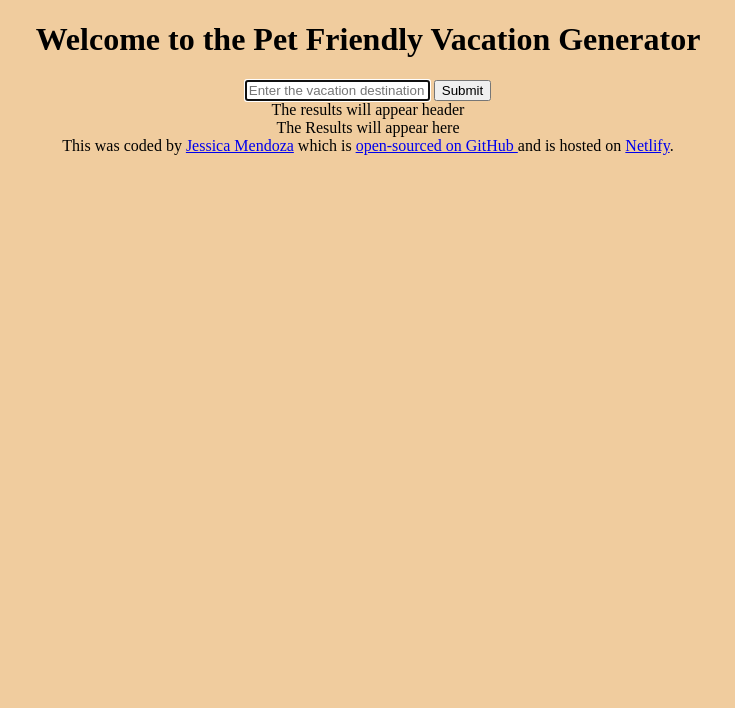
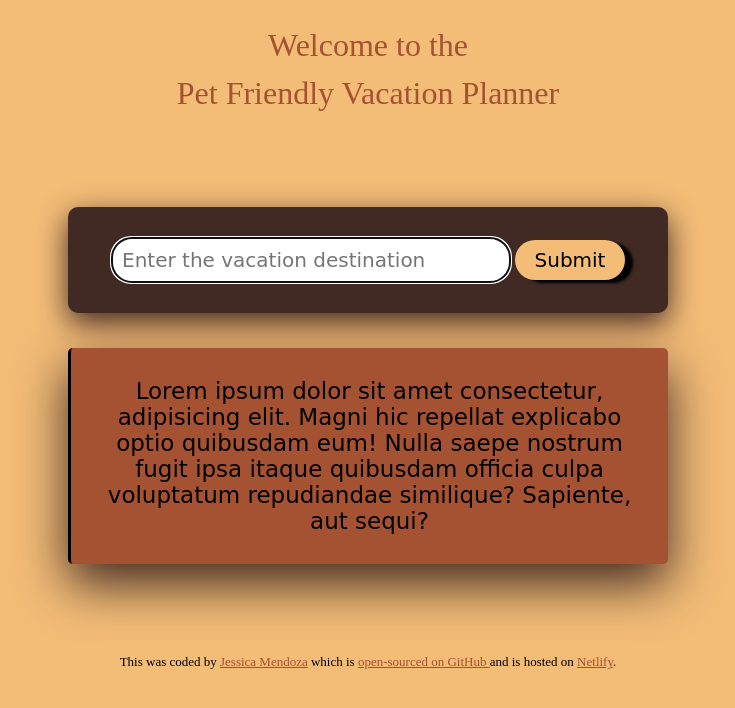
Before and after one commit to JessiceM/pet-friendly-vacation-generator, a plain HTML site: page index.html in a window 1280 px wide. Shown: the whole page, without its empty margins (272-1007 px from the left). Drawn offline with Linux system fonts and the light colour scheme; a web font is replaced by a local one.

Commit message:
Added Classes and Styling

```diff
--- a/index.html
+++ b/index.html
@@ -4,20 +4,30 @@
     <meta charset="UTF-8" />
     <meta name="viewport" content="width=device-width, initial-scale=1.0" />
     <link rel="stylesheet" href="src/style.css" />
+    <link rel="preconnect" href="https://fonts.googleapis.com" />
+    <link rel="preconnect" href="https://fonts.gstatic.com" crossorigin />
+    <link
+      href="https://fonts.googleapis.com/css2?family=Chewy&family=Ribeye&family=Unkempt:wght@400;700&display=swap"
+      rel="stylesheet"
+    />
     <title>AI Pet-Friendly Vacation Generator</title>
   </head>
   <body>
-    <header><h1>Welcome to the Pet Friendly Vacation Generator</h1></header>
+    <header>
+      <h1>Welcome to the <br />Pet Friendly Vacation Planner</h1>
+    </header>
     <main>
       <form>
         <input type="text" placeholder="Enter the vacation destination"
-        autofocus required autocomplete="off"/ >
-        <input type="Submit" />
+        autofocus required autocomplete="off" class="prompt"/ >
+        <input type="Submit" class="submitButton" />
       </form>
 
-      <div>
-        The results will appear header<br />
-        The Results will appear here
+      <div class="poem">
+        Lorem ipsum dolor sit amet consectetur, adipisicing elit. Magni hic
+        repellat explicabo optio quibusdam eum! Nulla saepe nostrum fugit ipsa
+        itaque quibusdam officia culpa voluptatum repudiandae similique?
+        Sapiente, aut sequi?
       </div>
     </main>
 
--- a/src/style.css
+++ b/src/style.css
@@ -1,4 +1,74 @@
 body {
-  background: rgb(240, 204, 158);
+  background-color: #f3bc77;
   text-align: center;
 }
+
+a {
+  color: #a55233;
+}
+h1 {
+  font-family: "Ribeye", serif;
+  font-weight: 400;
+  font-style: normal;
+  color: #a55233;
+  line-height: 1.5;
+}
+
+main {
+  margin: 90px auto;
+  max-width: 600px;
+}
+
+form {
+  margin-bottom: 35px;
+  padding: 30px;
+  border-radius: 10px;
+  background-color: #402a23;
+  box-shadow: 0px 10px 30px#402a23;
+}
+
+.prompt {
+  padding: 10px;
+  border: 1px solid #402a23;
+  border-radius: 20px;
+  width: 70%;
+  line-height: 20px;
+  font-family: "Unkempt", cursive;
+  font-weight: 400;
+  font-style: normal;
+  font-size: 20px;
+}
+
+.submitButton {
+  padding: 10px;
+  border: none;
+  background: #f3bc77;
+  border-radius: 20px;
+  line-height: 20px;
+  font-family: "Unkempt", cursive;
+  font-weight: 400;
+  font-style: normal;
+  font-size: 20px;
+  width: 110px;
+  box-shadow: 8px 3px 3px black;
+}
+
+.submitButton:hover {
+  color: white;
+}
+
+.poem {
+  padding: 30px;
+  border-radius: 5px;
+  font-family: "Unkempt", cursive;
+  font-weight: 400;
+  font-style: normal;
+  background-color: #a55233;
+  box-shadow: 0px 20px 50px#402a23;
+  border-left: 3px solid black;
+  font-size: 23px;
+}
+
+footer {
+  font-size: 13px;
+}
```
